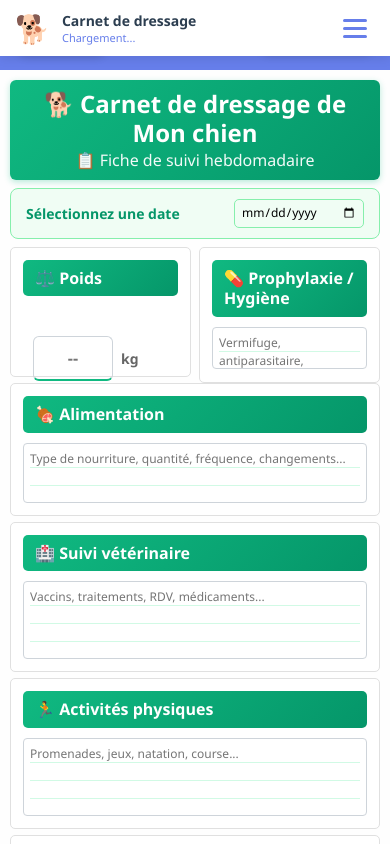
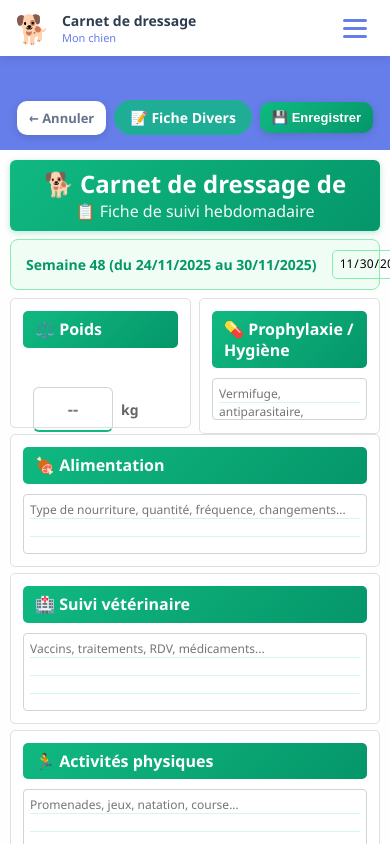
Before and after one commit to btlspace/carnet-dressage, a React (Vite) app: page /divers in a window 390 px wide. Shown: the top 844 px of the page. Built offline with nearby package versions, Linux system fonts and the light colour scheme.

Commit message:
🐛 Fix #1 - Headers masqués par navbar sur mobile (padding-top 80px)

```diff
--- a/src/styles/forms.css
+++ b/src/styles/forms.css
@@ -38,7 +38,7 @@ html {
 body {
     font-family: 'Segoe UI', Tahoma, Geneva, Verdana, sans-serif;
     background: transparent;
-    padding: 60px 0 0;
+    padding-top: 80px !important; /* Espace pour la navbar fixe */
     margin: 0;
     font-size: 12px;
     overflow-x: hidden;
@@ -654,7 +654,7 @@ table .cell-text {
     }
 
     body {
-        padding: 60px 0 0;
+        padding-top: 80px !important; /* Espace suffisant pour la navbar fixe 56px + marge */
         font-size: 14px;
         overflow-x: hidden !important;
         max-width: 100vw !important;
--- a/src/styles/home.css
+++ b/src/styles/home.css
@@ -300,3 +300,14 @@
         display: none !important;
     }
 }
+
+/* Espace pour la navbar fixe sur mobile */
+.with-navbar-space {
+    margin-top: 80px;
+}
+
+@media (min-width: 769px) {
+    .with-navbar-space {
+        margin-top: 0;
+    }
+}
```
